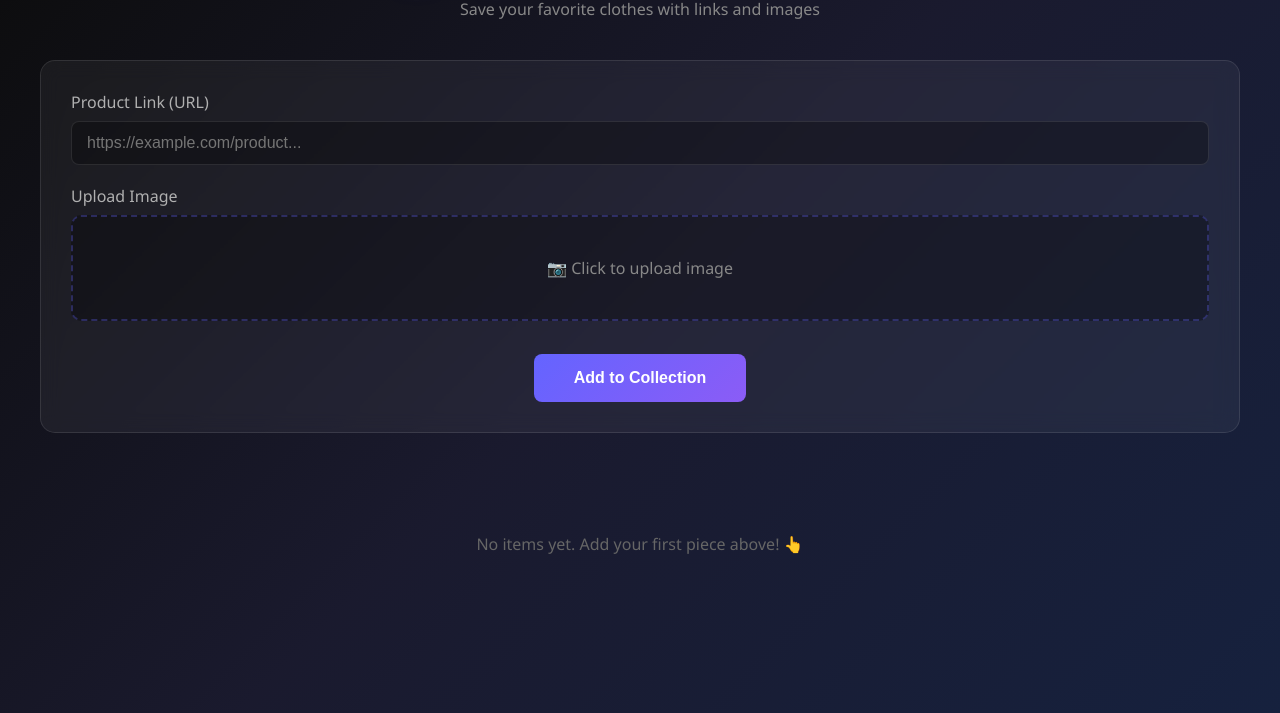
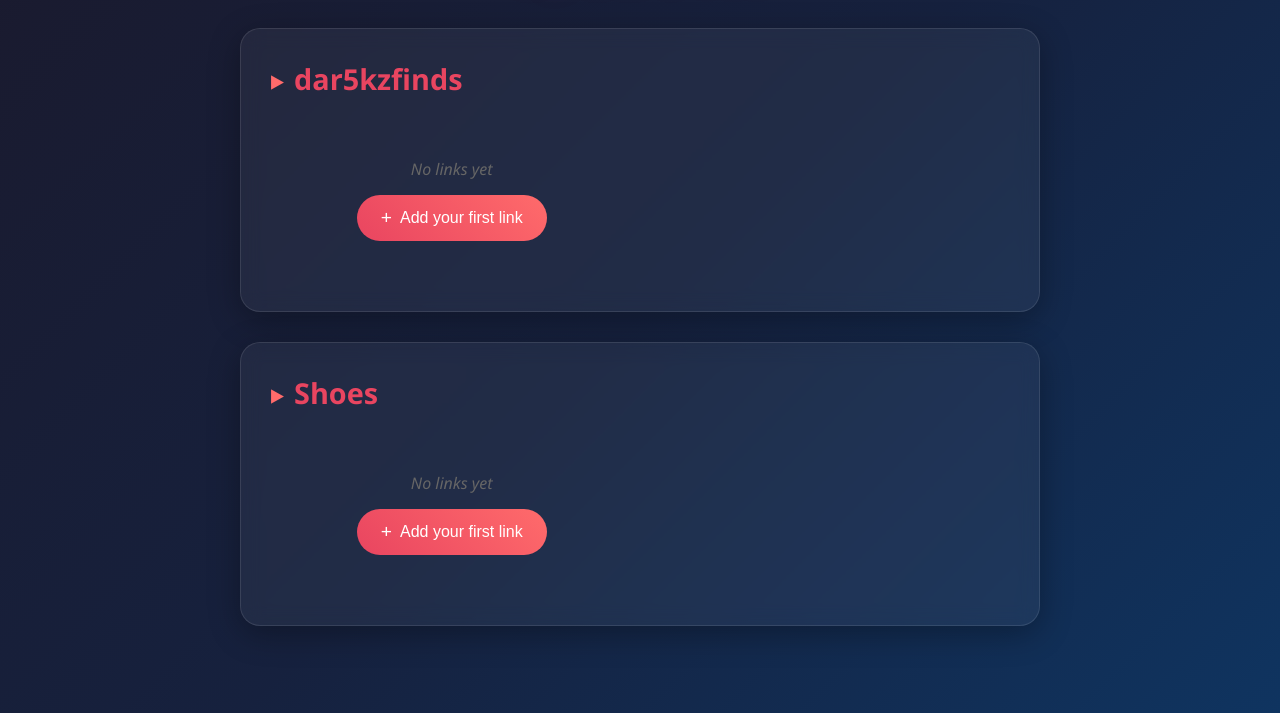
Before and after one commit to dar5kz/darckz-finds, a website: page index.html in a window 1280 px wide. Shown: the part 87-800 px from the top of the page. Drawn offline with Linux system fonts and the light colour scheme.

Commit message:
Update index.html

```diff
--- a/index.html
+++ b/index.html
@@ -1,191 +1,213 @@
 <!DOCTYPE html>
-<html lang="en">
+<html lang="ro">
 <head>
     <meta charset="UTF-8">
     <meta name="viewport" content="width=device-width, initial-scale=1.0">
-    <title>My Fashion Collection</title>
+    <title>Opium Links</title>
     <style>
-        * { margin: 0; padding: 0; box-sizing: border-box; }
+        * {
+            margin: 0;
+            padding: 0;
+            box-sizing: border-box;
+        }
+
         body {
             font-family: 'Segoe UI', Tahoma, Geneva, Verdana, sans-serif;
-            background: linear-gradient(135deg, #0c0c0c 0%, #1a1a2e 50%, #16213e 100%);
-            color: #e0e0e0;
+            background: linear-gradient(135deg, #1a1a2e 0%, #16213e 50%, #0f3460 100%);
             min-height: 100vh;
+            color: #fff;
             padding: 20px;
         }
-        .container { max-width: 1200px; margin: 0 auto; }
+
+        .container {
+            max-width: 800px;
+            margin: 0 auto;
+        }
+
         h1 {
             text-align: center;
+            margin-bottom: 40px;
+            font-size: 2.5rem;
+            background: linear-gradient(45deg, #e94560, #ff6b6b);
+            -webkit-background-clip: text;
+            -webkit-text-fill-color: transparent;
+            text-shadow: 0 0 30px rgba(233, 69, 96, 0.3);
+        }
+
+        .section {
+            background: rgba(255, 255, 255, 0.05);
+            border-radius: 20px;
+            padding: 30px;
+            margin-bottom: 30px;
+            backdrop-filter: blur(10px);
+            border: 1px solid rgba(255, 255, 255, 0.1);
+            box-shadow: 0 8px 32px rgba(0, 0, 0, 0.3);
+        }
+
+        .section-title {
+            font-size: 1.8rem;
+            margin-bottom: 20px;
+            color: #e94560;
+            display: flex;
+            align-items: center;
+            gap: 10px;
+        }
+
+        .section-title::before {
+            content: '▸';
+            color: #ff6b6b;
+        }
+
+        .links-grid {
+            display: grid;
+            grid-template-columns: repeat(auto-fill, minmax(250px, 1fr));
+            gap: 15px;
+        }
+
+        .link-card {
+            background: rgba(255, 255, 255, 0.08);
+            border-radius: 12px;
+            padding: 20px;
+            text-decoration: none;
             color: #fff;
-            margin-bottom: 10px;
-            font-size: 2.5rem;
-            text-shadow: 0 0 20px rgba(100, 100, 255, 0.5);
+            transition: all 0.3s ease;
+            border: 1px solid rgba(255, 255, 255, 0.05);
+            position: relative;
+            overflow: hidden;
         }
-        .subtitle { text-align: center; color: #888; margin-bottom: 40px; }
-        .add-item {
-            background: rgba(255, 255, 255, 0.05);
-            border: 1px solid rgba(255, 255, 255, 0.1);
-            border-radius: 15px;
-            padding: 30px;
-            margin-bottom: 40px;
-            backdrop-filter: blur(10px);
+
+        .link-card::before {
+            content: '';
+            position: absolute;
+            top: 0;
+            left: -100%;
+            width: 100%;
+            height: 100%;
+            background: linear-gradient(90deg, transparent, rgba(255, 255, 255, 0.1), transparent);
+            transition: left 0.5s;
         }
-        .form-group { margin-bottom: 20px; }
-        label { display: block; margin-bottom: 8px; color: #b0b0b0; font-weight: 500; }
-        input[type="text"], input[type="url"] {
-            width: 100%;
-            padding: 12px 15px;
-            background: rgba(0, 0, 0, 0.3);
-            border: 1px solid rgba(255, 255, 255, 0.1);
-            border-radius: 8px;
-            color: #fff;
-            font-size: 16px;
+
+        .link-card:hover::before {
+            left: 100%;
         }
-        .file-input-wrapper { position: relative; overflow: hidden; display: inline-block; width: 100%; }
-        .file-input-wrapper input[type=file] { position: absolute; left: -9999px; }
-        .file-input-label {
-            display: block;
+
+        .link-card:hover {
+            transform: translateY(-5px);
+            background: rgba(255, 255, 255, 0.12);
+            box-shadow: 0 10px 40px rgba(233, 69, 96, 0.2);
+            border-color: rgba(233, 69, 96, 0.3);
+        }
+
+        .link-title {
+            font-size: 1.1rem;
+            font-weight: 600;
+            margin-bottom: 5px;
+        }
+
+        .link-url {
+            font-size: 0.85rem;
+            color: #888;
+            word-break: break-all;
+        }
+
+        .empty-state {
+            text-align: center;
             padding: 40px;
-            background: rgba(0, 0, 0, 0.3);
-            border: 2px dashed rgba(100, 100, 255, 0.3);
-            border-radius: 10px;
-            text-align: center;
-            cursor: pointer;
-            color: #888;
+            color: #666;
+            font-style: italic;
         }
-        .btn {
-            background: linear-gradient(135deg, #6464ff 0%, #8b5cf6 100%);
+
+        .add-btn {
+            display: inline-flex;
+            align-items: center;
+            gap: 8px;
+            background: linear-gradient(45deg, #e94560, #ff6b6b);
             color: white;
             border: none;
-            padding: 15px 40px;
-            border-radius: 8px;
-            font-size: 16px;
-            font-weight: 600;
+            padding: 12px 24px;
+            border-radius: 25px;
             cursor: pointer;
-            display: block;
-            margin: 0 auto;
+            font-size: 1rem;
+            margin-top: 15px;
+            transition: transform 0.3s, box-shadow 0.3s;
         }
-        .gallery { display: grid; grid-template-columns: repeat(auto-fill, minmax(300px, 1fr)); gap: 30px; }
-        .item-card {
-            background: rgba(255, 255, 255, 0.03);
-            border: 1px solid rgba(255, 255, 255, 0.05);
-            border-radius: 15px;
-            overflow: hidden;
+
+        .add-btn:hover {
+            transform: scale(1.05);
+            box-shadow: 0 5px 20px rgba(233, 69, 96, 0.4);
         }
-        .item-image { width: 100%; height: 350px; object-fit: cover; display: block; background: #0a0a0a; }
-        .item-details { padding: 20px; }
-        .item-link { color: #6464ff; text-decoration: none; font-size: 14px; word-break: break-all; }
-        .item-date { color: #666; font-size: 12px; margin-top: 10px; }
-        .delete-btn {
-            background: rgba(255, 71, 87, 0.2);
-            color: #ff4757;
-            border: 1px solid rgba(255, 71, 87, 0.3);
-            padding: 8px 16px;
-            border-radius: 6px;
-            cursor: pointer;
-            font-size: 12px;
-            margin-top: 15px;
+
+        .icon {
+            font-size: 1.2rem;
         }
-        .empty-state { text-align: center; padding: 60px; color: #666; }
-        .preview-image { max-width: 200px; max-height: 200px; margin-top: 10px; border-radius: 8px; display: none; }
-        @media (max-width: 768px) { .gallery { grid-template-columns: 1fr; } h1 { font-size: 1.8rem; } }
+
+        @media (max-width: 600px) {
+            .links-grid {
+                grid-template-columns: 1fr;
+            }
+
+            h1 {
+                font-size: 2rem;
+            }
+        }
     </style>
 </head>
 <body>
     <div class="container">
-        <h1>👕 My Fashion Collection</h1>
-        <p class="subtitle">Save your favorite clothes with links and images</p>
+        <h1>Opium Links</h1>
 
-        <div class="add-item">
-            <div class="form-group">
-                <label>Product Link (URL)</label>
-                <input type="url" id="clothingLink" placeholder="https://example.com/product..." required>
+        <!-- Secțiunea dar5kzfinds -->
+        <div class="section">
+            <h2 class="section-title">dar5kzfinds</h2>
+            <div class="links-grid" id="dar5kzfinds-grid">
+                <div class="empty-state">
+                    No links yet<br>
+                    <button class="add-btn" onclick="addLink('dar5kzfinds')">
+                        <span class="icon">+</span> Add your first link
+                    </button>
+                </div>
             </div>
-            <div class="form-group">
-                <label>Upload Image</label>
-                <div class="file-input-wrapper">
-                    <input type="file" id="clothingImage" accept="image/*" required>
-                    <label for="clothingImage" class="file-input-label">📷 Click to upload image</label>
-                </div>
-                <img id="preview" class="preview-image">
-            </div>
-            <button class="btn" onclick="addItem()">Add to Collection</button>
         </div>
 
-        <div id="gallery" class="gallery">
-            <div class="empty-state"><p>No items yet. Add your first piece above! 👆</p></div>
+        <!-- Secțiunea Shoes (nouă) -->
+        <div class="section">
+            <h2 class="section-title">Shoes</h2>
+            <div class="links-grid" id="shoes-grid">
+                <div class="empty-state">
+                    No links yet<br>
+                    <button class="add-btn" onclick="addLink('shoes')">
+                        <span class="icon">+</span> Add your first link
+                    </button>
+                </div>
+            </div>
         </div>
     </div>
 
     <script>
-        let items = JSON.parse(localStorage.getItem('fashionItems')) || [];
+        function addLink(section) {
+            const title = prompt('Enter link title:');
+            const url = prompt('Enter URL:');
 
-        document.getElementById('clothingImage').addEventListener('change', function(e) {
-            const file = e.target.files[0];
-            if (file) {
-                const reader = new FileReader();
-                reader.onload = function(e) {
-                    document.getElementById('preview').src = e.target.result;
-                    document.getElementById('preview').style.display = 'block';
+            if (title && url) {
+                const grid = document.getElementById(section + '-grid');
+
+                // Remove empty state if it exists
+                if (grid.querySelector('.empty-state')) {
+                    grid.innerHTML = '';
                 }
-                reader.readAsDataURL(file);
-            }
-        });
 
-        function addItem() {
-            const link = document.getElementById('clothingLink').value;
-            const imageInput = document.getElementById('clothingImage');
+                const linkCard = document.createElement('a');
+                linkCard.className = 'link-card';
+                linkCard.href = url;
+                linkCard.target = '_blank';
+                linkCard.innerHTML = `
+                    <div class="link-title">${title}</div>
+                    <div class="link-url">${url}</div>
+                `;
 
-            if (!link || !imageInput.files[0]) {
-                alert('Please fill in both the link and upload an image!');
-                return;
-            }
-
-            const reader = new FileReader();
-            reader.onload = function(e) {
-                const item = {
-                    id: Date.now(),
-                    link: link,
-                    image: e.target.result,
-                    date: new Date().toLocaleDateString()
-                };
-                items.unshift(item);
-                localStorage.setItem('fashionItems', JSON.stringify(items));
-                renderGallery();
-                document.getElementById('clothingLink').value = '';
-                imageInput.value = '';
-                document.getElementById('preview').style.display = 'none';
-            };
-            reader.readAsDataURL(imageInput.files[0]);
-        }
-
-        function deleteItem(id) {
-            if (confirm('Delete this item?')) {
-                items = items.filter(item => item.id !== id);
-                localStorage.setItem('fashionItems', JSON.stringify(items));
-                renderGallery();
+                grid.appendChild(linkCard);
             }
         }
-
-        function renderGallery() {
-            const gallery = document.getElementById('gallery');
-            if (items.length === 0) {
-                gallery.innerHTML = '<div class="empty-state" style="grid-column: 1/-1;"><p>No items yet. Add your first piece above! 👆</p></div>';
-                return;
-            }
-            gallery.innerHTML = items.map(item => `
-                <div class="item-card">
-                    <img src="${item.image}" class="item-image">
-                    <div class="item-details">
-                        <a href="${item.link}" target="_blank" class="item-link">🔗 ${item.link}</a>
-                        <div class="item-date">Added on ${item.date}</div>
-                        <button class="delete-btn" onclick="deleteItem(${item.id})">Delete</button>
-                    </div>
-                </div>
-            `).join('');
-        }
-
-        renderGallery();
     </script>
 </body>
 </html>
```
